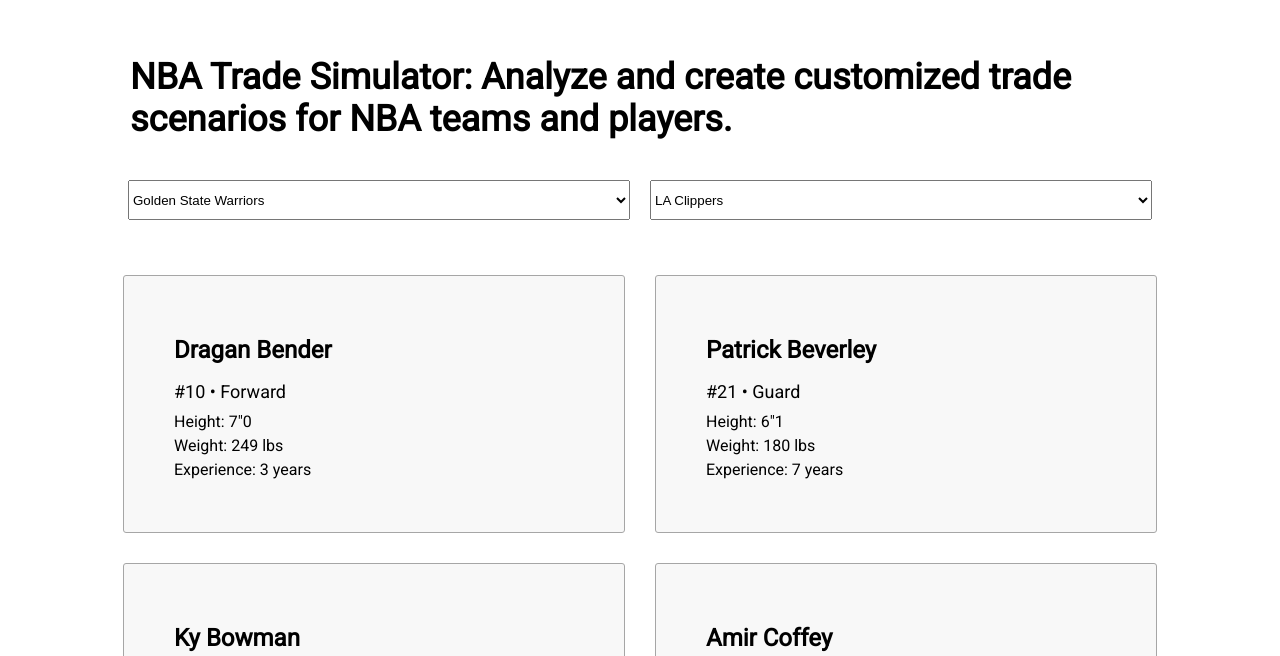
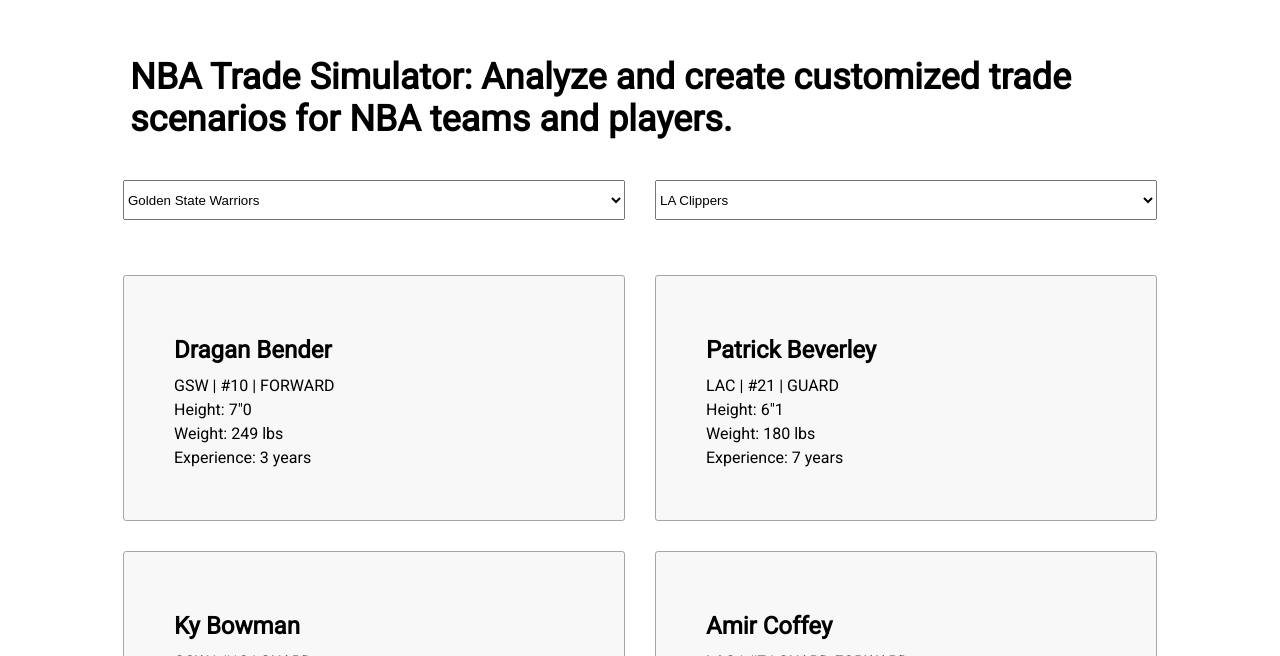
Before and after one commit to R-DTutorials/nbatradeapp, a React (Create React App) app: page / in a window 1280 px wide. Shown: the part 144-800 px from the top of the page. Built offline with nearby package versions, Linux system fonts and the light colour scheme.

Commit message:
clean up

```diff
--- a/src/App.css
+++ b/src/App.css
@@ -11,19 +11,14 @@
   font-weight: 800;
   text-align: left;
 }
-.select-container {
-
-}
 
 #team1, #team2 {
   width: 502px;
-  margin: 40px 10px;
+  margin: 40px 15px;
   height: 40px;
 }
 
-
 .card-container {
   display: inline-grid;
-  /*overflow-y: scroll;*/
   height: 800px;
 }
--- a/src/components/PlayerCard.css
+++ b/src/components/PlayerCard.css
@@ -36,12 +36,6 @@
     line-height: 2;
 }
 
-.player-specs {
-    /* color: #4d5158; */
-    font-size: 18px;
-    line-height: 2;
-}
-
 .trade-button {
     position: absolute;
     top: 20px;
--- a/src/components/PlayerCard.js
+++ b/src/components/PlayerCard.js
@@ -7,7 +7,7 @@
 };
 
 const PlayerCard = (props) => {
-	const { player, selected, selectPlayer, getTradeButton, eligible } = props;
+	const { player, selected, selectPlayer, teamAbbreviation, getTradeButton, eligible } = props;
 	const {
 		first_name,
 		last_name,
@@ -22,11 +22,7 @@
 	return (
 		<div className={`player-card ${selected} ${eligible}`} onClick={() => selectPlayer(player)}>
 			<div className="player-name">{`${first_name} ${last_name}`}</div>
-			<div className="player-specs">
-				<span>{`#${jersey_number}`}</span>
-				<span> &#8226; </span>
-				<span>{`${position_full}`}</span>
-			</div>
+			<div className="player-specs">{`${teamAbbreviation} | #${jersey_number} | ${position_full.toUpperCase()}`}</div>
 			<div className="player-height">{`Height: ${height_ft}"${height_in}`}</div>
 			<div className="player-weight">{`Weight: ${weight_lbs} lbs`}</div>
 			<div className="player-exp">{`Experience: ${experience[years_pro] || years_pro + ' years'}`}</div>
--- a/src/components/Roster.js
+++ b/src/components/Roster.js
@@ -6,6 +6,8 @@
         {franchise[0].players.map((player) => {
             return (
                 <PlayerCard
+                    key={player.person_id}
+                    teamAbbreviation={franchise[0].team.team_abbrev}
                     player={player}
                     selected={side.person_id === player.person_id ? 'selected' : ''}
                     { ...otherProps }
```
